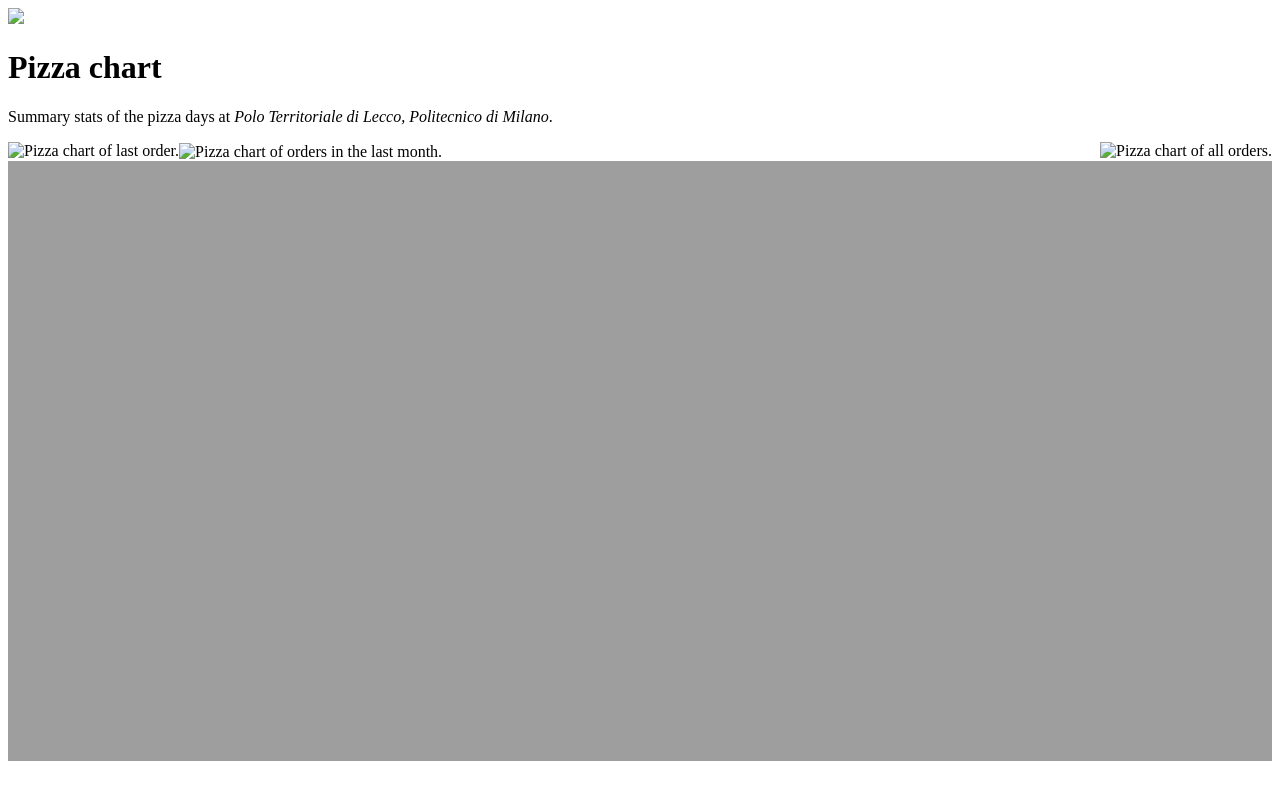
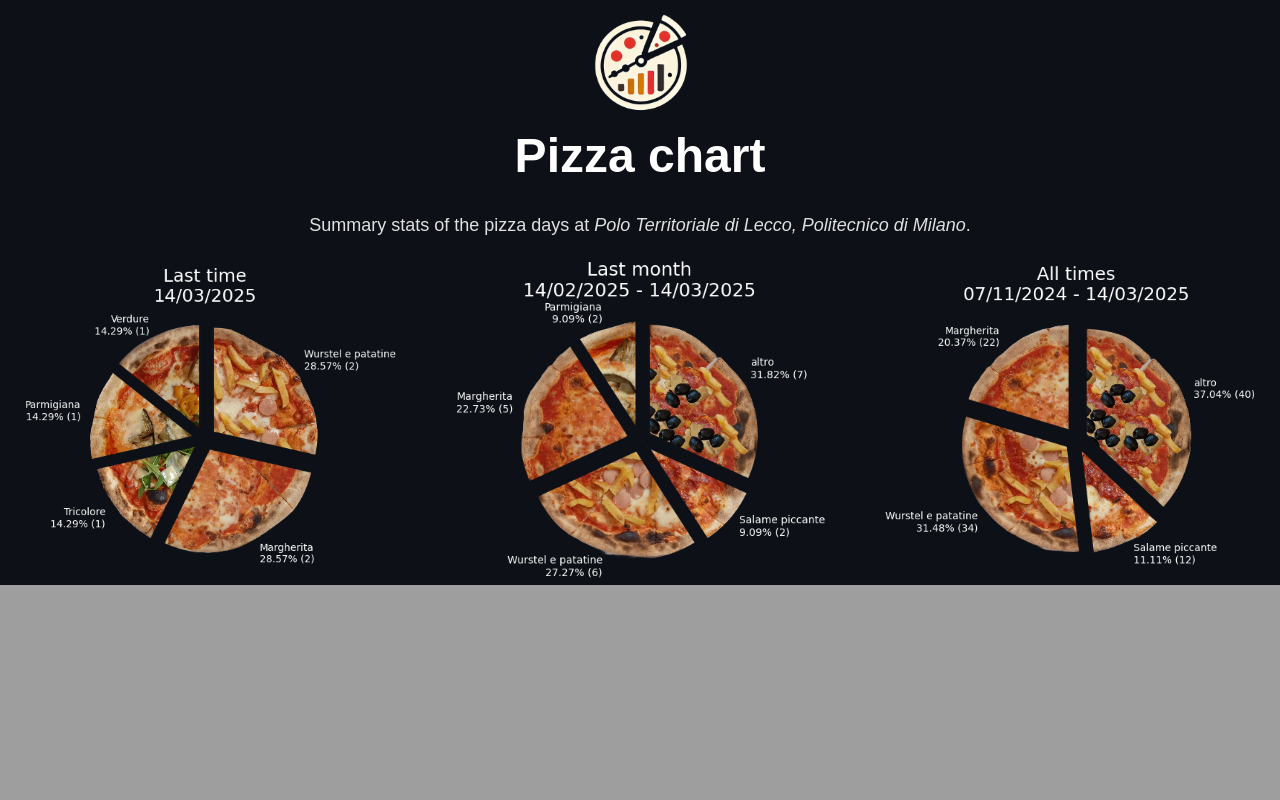
Before and after one commit to Luca-Pozzi/pizza_chart, a plain HTML site: page docs/index.html in a window 1280 px wide. Shown: the top 800 px of the page. Drawn offline with Linux system fonts and the light colour scheme; the site is published under a folder, as on GitHub Pages, so addresses that start at the root find nothing.

Commit message:
fix relpath in index.html

```diff
--- a/docs/index.html
+++ b/docs/index.html
@@ -1,28 +1,28 @@
 <!DOCTYPE html>
 <html lang="en">
-<link rel="stylesheet" href="/docs/styles.css">
+<link rel="stylesheet" href="styles.css">
 <!-- Control the content in the top miniature of the browser tab -->
 <head>
     <meta charset="UTF-8">
     <meta name="viewport" content="width=device-width, initial-scale=1.0">
     <title>pizza chart</title>
-    <link rel="apple-touch-icon" sizes="180x180" href="/assets/favicon/apple-touch-icon.png">
-    <link rel="icon" type="image/x-icon" href="/assets/favicon/favicon.ico" />
+    <link rel="apple-touch-icon" sizes="180x180" href="./../assets/favicon/apple-touch-icon.png">
+    <link rel="icon" type="image/x-icon" href="./../assets/favicon/favicon.ico" />
     <meta name="description" content="Pie charts, with a salty twist. Data visualization of pizza days at Polo Territoriale di Lecco, Politecnico di Milano. Made with Python and matplotlib.">
     <!-- Website ownership verification via HTML tag. -->
     <meta name="google-site-verification" content="XHX7nUhT-1FFMukmu34egb8Yj8DfJGJsC0H2EGbmfuw" />
 </head>
 <!-- Populate the page body with content -->
 <body>
-    <img class="logo" src="/assets/logo/logo.png">
+    <img class="logo" src="./../assets/logo/logo.png">
     <h1>Pizza chart</h1>
     <p>Summary stats of the pizza days at <i>Polo Territoriale di Lecco, Politecnico di Milano</i>.</p>
 
     <!-- Display pizza chart of last time, last month, and all time preferences -->
     <div class="image-row">
-        <img align="left" src="/assets/charts/last_time_dark.png" alt="Pizza chart of last order.">
-        <img align="center" src="/assets/charts/last_month_dark.png" alt="Pizza chart of orders in the last month.">
-        <img align="right" src="/assets/charts/all_time_dark.png" alt="Pizza chart of all orders.">
+        <img align="left" src="./../assets/charts/last_time_dark.png" alt="Pizza chart of last order.">
+        <img align="center" src="./../assets/charts/last_month_dark.png" alt="Pizza chart of orders in the last month.">
+        <img align="right" src="./../assets/charts/all_time_dark.png" alt="Pizza chart of all orders.">
     </div>
 
     <!-- GitHub-like calendar/heatmap of activity -->
```
